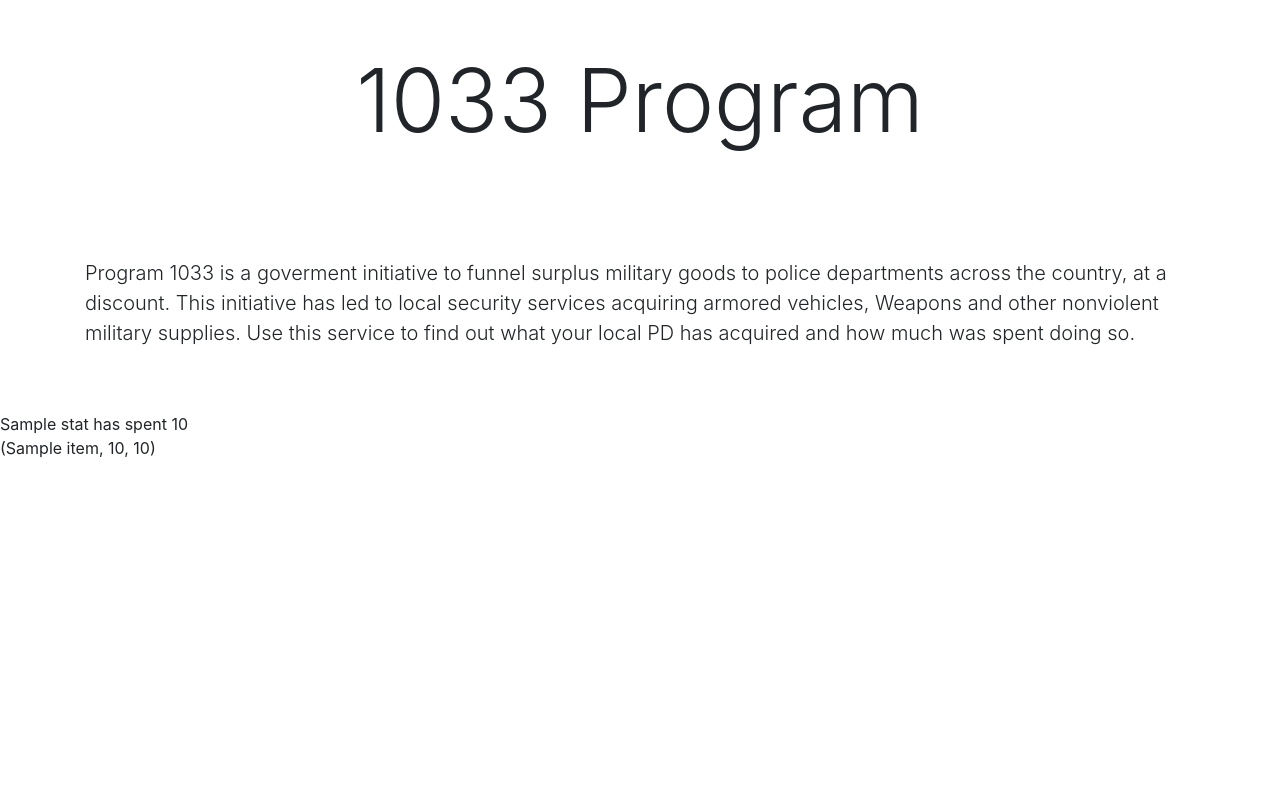
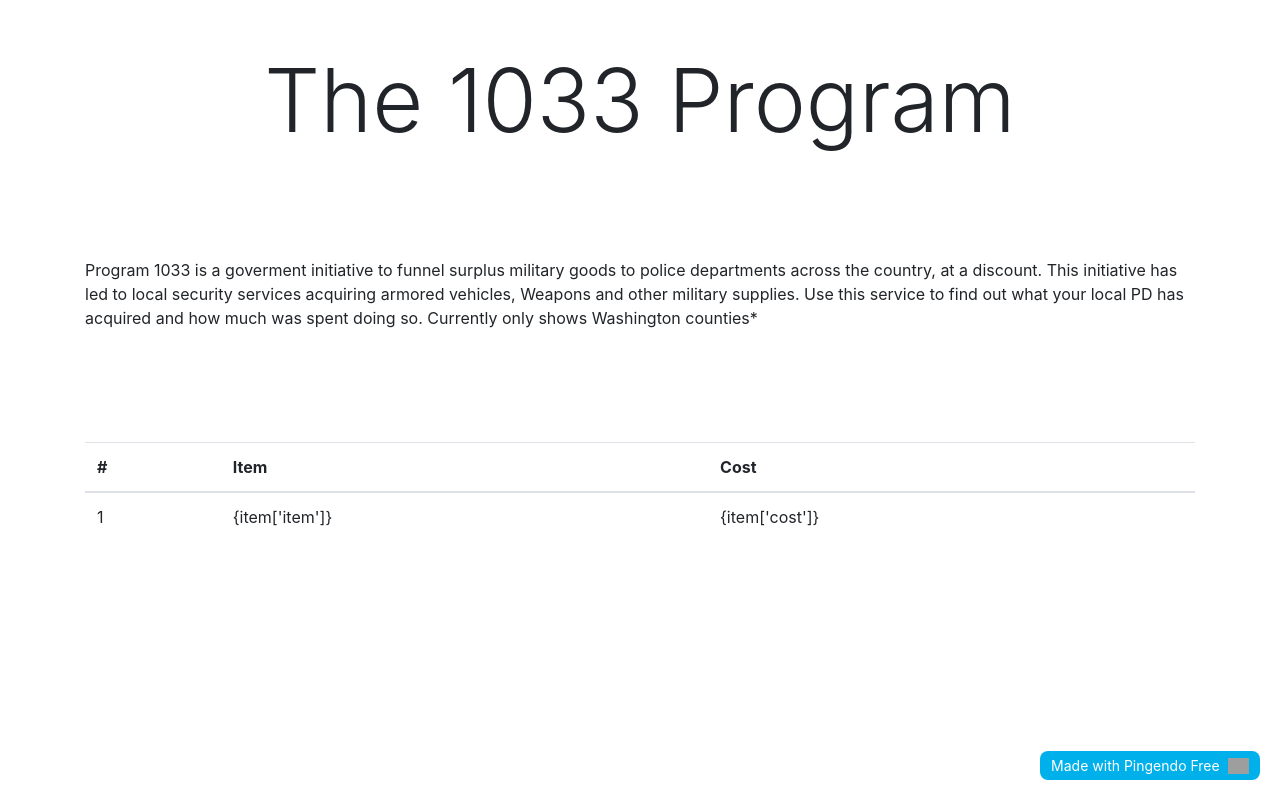
Before and after one commit to devanyk2/checkBalance, a Flask app: template main/templates/home.html in a window 1280 px wide. Run offline with Flask 2, Linux system fonts and the light colour scheme; the template is opened without the code that fills it: most values are stand-ins (such as "Sample title", 1, 10 or a date in 2020); some libraries are stand-ins or nearby versions; grey boxes are pictures that could not be loaded.

Commit message:
changing homepage

```diff
--- a/main/templates/home.html
+++ b/main/templates/home.html
@@ -2,23 +2,18 @@
 <html>
 
 <head>
-  <link rel="stylesheet" href="https://stackpath.bootstrapcdn.com/bootstrap/4.5.0/css/bootstrap.min.css" integrity="sha384-9aIt2nRpC12Uk9gS9baDl411NQApFmC26EwAOH8WgZl5MYYxFfc+NcPb1dKGj7Sk" crossorigin="anonymous">
-  <!-- Required meta tags -->
   <meta charset="utf-8">
-  <meta name="viewport" content="width=device-width, initial-scale=1, shrink-to-fit=no">
-  <!-- Bootstrap CSS -->
-  <link rel="stylesheet" href="https://stackpath.bootstrapcdn.com/bootstrap/4.5.0/css/bootstrap.min.css" integrity="sha384-9aIt2nRpC12Uk9gS9baDl411NQApFmC26EwAOH8WgZl5MYYxFfc+NcPb1dKGj7Sk" crossorigin="anonymous">
-  <title>Hello, world!</title>
+  <meta name="viewport" content="width=device-width, initial-scale=1">
+  <link rel="stylesheet" href="https://cdnjs.cloudflare.com/ajax/libs/font-awesome/4.7.0/css/font-awesome.min.css" type="text/css">
+  <link rel="stylesheet" href="https://static.pingendo.com/bootstrap/bootstrap-4.3.1.css">
 </head>
 
 <body>
-  <!-- Optional JavaScript -->
-  <!-- jQuery first, then Popper.js, then Bootstrap JS -->
-  <div class="py-5 text-center">
+  <div class="py-5">
     <div class="container">
       <div class="row">
         <div class="col-md-12">
-          <h1 class="display-2">&nbsp;1033 Program&nbsp;</h1>
+          <h1 class="display-2 text-center">The 1033 Program </h1>
         </div>
       </div>
     </div>
@@ -27,25 +22,43 @@
     <div class="container">
       <div class="row">
         <div class="col-md-12">
-          <p class="lead">Program 1033 is a goverment initiative to funnel surplus military goods to police departments across the country, at a discount. This initiative has led to local security services acquiring armored vehicles, Weapons and other nonviolent military supplies. Use this service to find out what your local PD has acquired and how much was spent doing so.&nbsp;<br></p>
+          <p class="" style="">Program 1033 is a goverment initiative to funnel surplus military goods to police departments across the country, at a discount. This initiative has led to local security services acquiring armored vehicles, Weapons and other military supplies. Use this service to find out what your local PD has acquired and how much was spent doing so. Currently only shows Washington counties*</p>
         </div>
       </div>
     </div>
   </div>
-
-
-{{stat['deptName']}} has spent {{stat['total']}}
-
-{% for item in spendlist %}
-<article class="list">
-	<header>
-		<div>
-
-			 {{ item['item'] , item['cost'] , item['quantity'] }}
-
-		</div>
-	</header>
-{% endfor %}
+  <div class="py-5">
+    <div class="container">
+      <div class="row">
+        <div class="col-md-12">
+          <div class="table-responsive">
+            <table class="table">
+              <thead>
+                <tr>
+                  <th>#</th>
+                  <th>Item</th>
+                  <th>Cost</th>
+                </tr>
+              </thead>
+              <tbody>
+		{% for item in spendlist %}
+		 <tr>
+                  <td>1</td>
+		  <td>{item['item']}</td>
+		  <td>{item['cost']}</td>
+                </tr>
+		{% endfor %}
+              </tbody>
+            </table>
+          </div>
+        </div>
+      </div>
+    </div>
+  </div>
+  <script src="https://code.jquery.com/jquery-3.3.1.slim.min.js" integrity="sha384-q8i/X+965DzO0rT7abK41JStQIAqVgRVzpbzo5smXKp4YfRvH+8abtTE1Pi6jizo" crossorigin="anonymous"></script>
+  <script src="https://cdnjs.cloudflare.com/ajax/libs/popper.js/1.14.6/umd/popper.min.js" integrity="sha384-wHAiFfRlMFy6i5SRaxvfOCifBUQy1xHdJ/yoi7FRNXMRBu5WHdZYu1hA6ZOblgut" crossorigin="anonymous" style=""></script>
+  <script src="https://stackpath.bootstrapcdn.com/bootstrap/4.3.1/js/bootstrap.min.js" integrity="sha384-JjSmVgyd0p3pXB1rRibZUAYoIIy6OrQ6VrjIEaFf/nJGzIxFDsf4x0xIM+B07jRM" crossorigin="anonymous" style=""></script>
+  <pingendo onclick="window.open('https://pingendo.com/', '_blank')" style="cursor:pointer;position: fixed;bottom: 20px;right:20px;padding:4px;background-color: #00b0eb;border-radius: 8px; width:220px;display:flex;flex-direction:row;align-items:center;justify-content:center;font-size:14px;color:white">Made with Pingendo Free&nbsp;&nbsp;<img src="https://pingendo.com/site-assets/Pingendo_logo_big.png" class="d-block" alt="Pingendo logo" height="16"></pingendo>
 </body>
 
 </html>
```
Also changed, not shown: main/templates/base.html (deleted, +0 -26 lines), main/templates/oldhome.html (added, +51 -0 lines).
